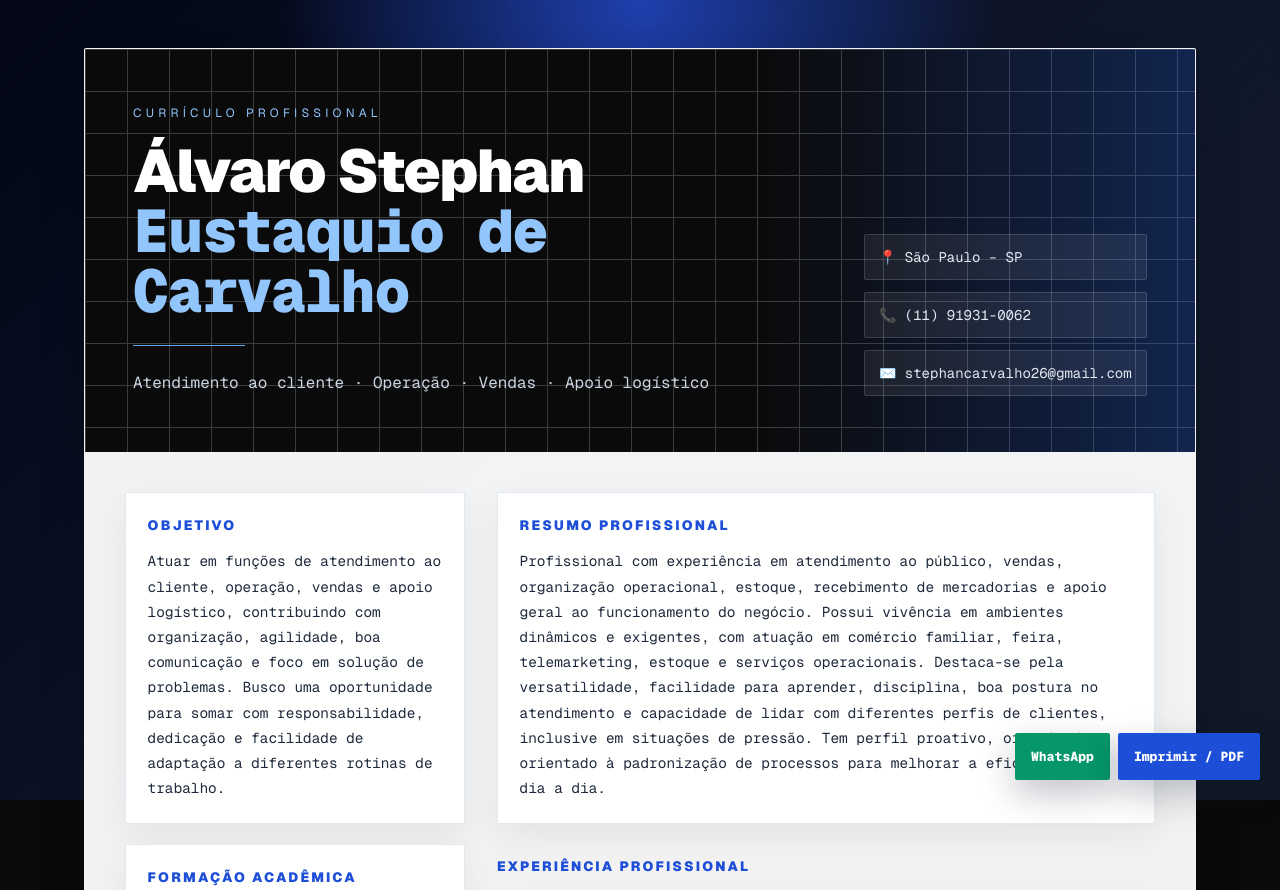
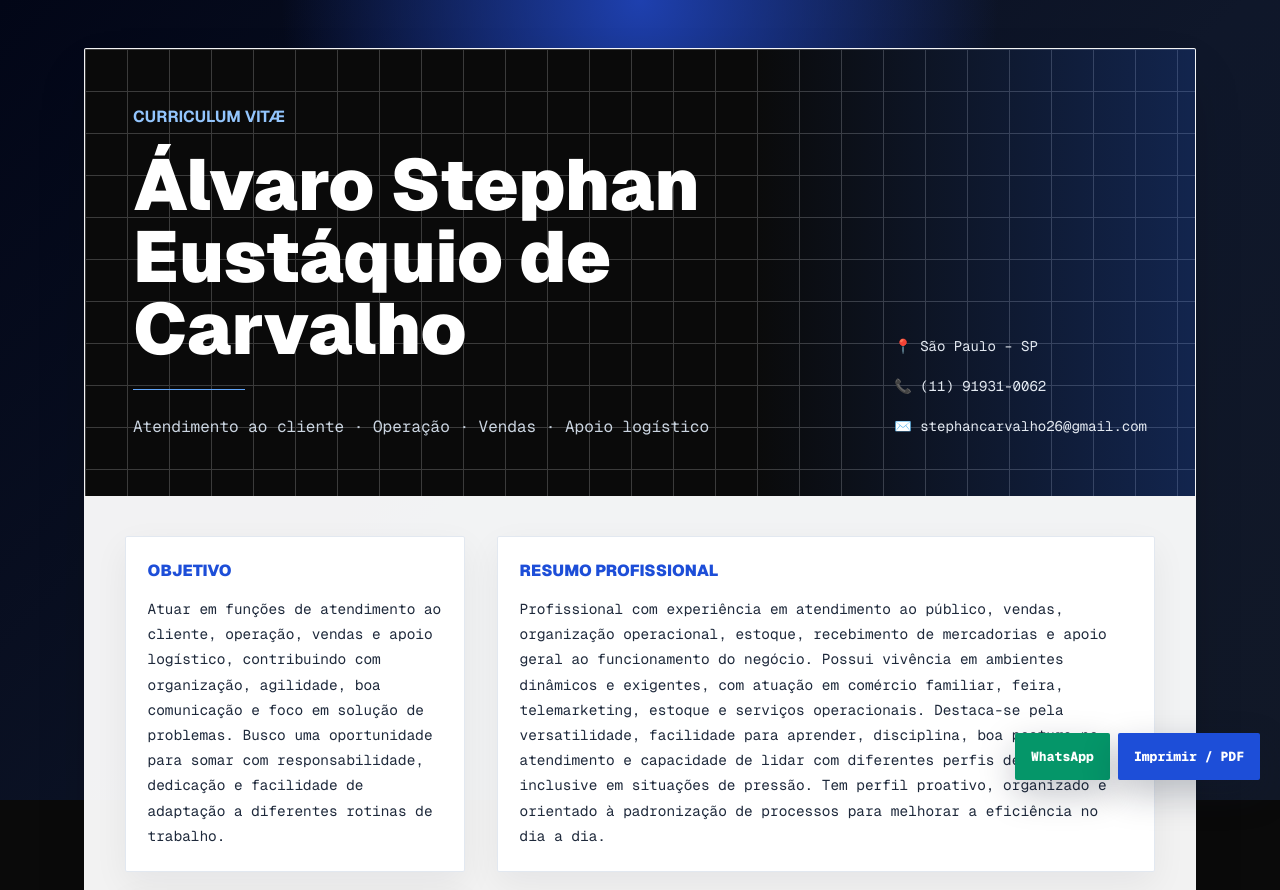
Before and after one commit to stephan-carvalho/curriculum, a plain HTML site: page index.html in a window 1280 px wide. Shown: the top 890 px of the page. Drawn offline with nearby package versions, Linux system fonts and the light colour scheme.

Commit message:
Refactor index.html for layout and style changes
Updated layout and styling for main section and contact items.

```diff
--- a/index.html
+++ b/index.html
@@ -29,22 +29,22 @@
 
   <div class="fixed inset-0 -z-10 bg-[radial-gradient(circle_at_top,#1e40af_0%,transparent_35%),linear-gradient(135deg,#020617,#0f172a_60%,#111827)]"></div>
 
-  <main class="max-w-6xl mx-auto px-5 py-8 md:py-12">
-    <section class="bg-white/95 border border-white/10 shadow-2xl rounded-sm overflow-hidden">
-
+ <main class="max-w-6xl mx-auto px-0 py-0 md:px-5 md:py-12">
+<section class="bg-white/95 border border-white/10 shadow-2xl rounded-none md:rounded-sm overflow-hidden">
       <header class="relative bg-neutral-950 text-white px-7 py-10 md:px-12 md:py-14 overflow-hidden">
         <div class="absolute inset-0 opacity-20 bg-[linear-gradient(to_right,#ffffff_1px,transparent_1px),linear-gradient(to_bottom,#ffffff_1px,transparent_1px)] bg-[size:42px_42px]"></div>
         <div class="absolute right-0 top-0 h-full w-2/5 bg-gradient-to-l from-blue-600/30 to-transparent"></div>
 
         <div class="relative z-10 grid lg:grid-cols-[1fr_auto] gap-8 items-end">
           <div>
-            <p class="font-title text-xs uppercase tracking-[0.35em] text-blue-300 mb-5">
-              Currículo Profissional
+          <p class="font-title text-sm md:text-base uppercase text-blue-300 mb-5 font-bold">
+  Curriculum Vitæ
 </p>
 
-            <h1 class="font-title text-4xl md:text-6xl font-black leading-[1] tracking-tight">
+           <!-- TROQUE O H1 ATUAL POR ESTE -->
+<h1 class="font-title text-5xl md:text-7xl font-black leading-[1] tracking-normal text-white">
   Álvaro Stephan<br />
-              <span class="text-blue-300">Eustaquio de Carvalho</span>
+  Eustáquio de Carvalho
 </h1>
 
             <div class="mt-6 h-px w-28 bg-blue-400"></div>
@@ -215,18 +215,15 @@
     }
 
 .contact-item {
-      border: 1px solid rgba(255,255,255,.14);
-      background: rgba(255,255,255,.07);
   color: #e2e8f0;
-      padding: .75rem .9rem;
-      border-radius: .125rem;
+  padding: .25rem 0;
+  border-radius: 0;
   transition: .25s ease;
 }
 
 .contact-item:hover {
-      background: rgba(255,255,255,.13);
-      border-color: rgba(147,197,253,.7);
-      transform: translateY(-2px);
+  color: #bfdbfe;
+  transform: translateX(3px);
 }
 
     .card,
@@ -251,10 +248,10 @@
 
 .card h2,
 .section-title {
-      font-size: .85rem;
+  font-size: 1rem;
   font-weight: 900;
   text-transform: uppercase;
-      letter-spacing: .16em;
+  letter-spacing: 0;
   color: #1d4ed8;
   margin-bottom: .9rem;
 }
```
Lines whose indentation alone changed are shown as unchanged.
